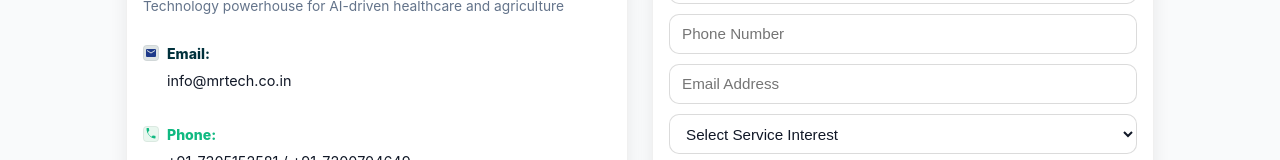
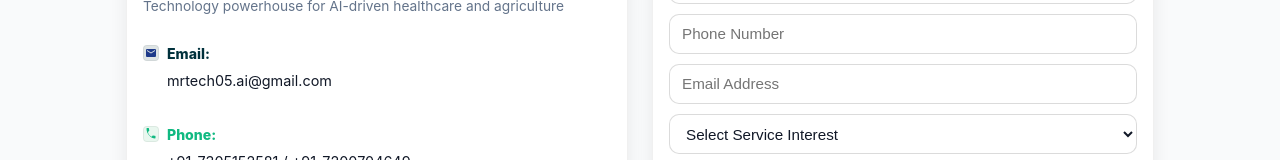
Before and after one commit to Keerthana-S15/mrtech-website, a React (Create React App) app in the folder frontend/: page /contact in a window 1280 px wide. Shown: the part 297-457 px from the top of the page. Built offline with nearby package versions, Linux system fonts and the light colour scheme.

Commit message:
update code

```diff
--- a/frontend/src/pages/Contact.jsx
+++ b/frontend/src/pages/Contact.jsx
@@ -63,7 +63,7 @@ export default function Contact() {
 
           <div className="c-row">
             <div className="c-label c-email">Email:</div>
-            <div className="c-value">info@mrtech.co.in</div>
+            <div className="c-value">mrtech05.ai@gmail.com</div>
           </div>
 
           <div className="c-row">
```
